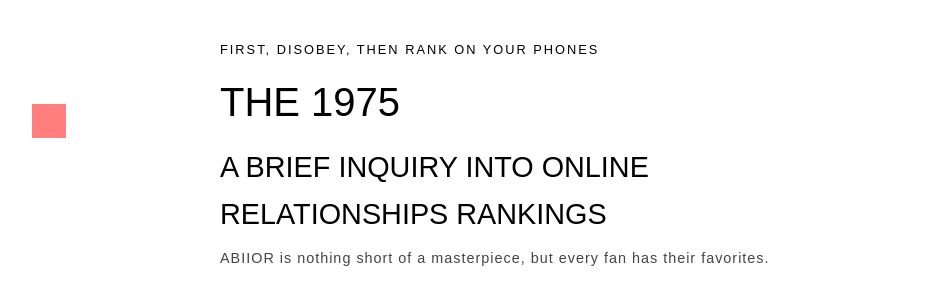
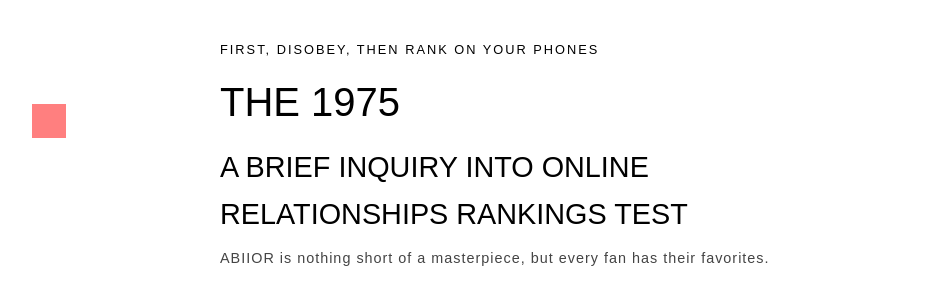
Before and after one commit to ciarabryans/loveitifwerankit, a plain HTML site: page index.html in a window 1280 px wide. Shown: the top 283 px of the page, without its empty margins (120-1061 px from the left). Drawn offline with nearby package versions, Linux system fonts and the light colour scheme; a web font is replaced by a local one.

Commit message:
test deploy

```diff
--- a/index.html
+++ b/index.html
@@ -22,7 +22,7 @@
       <header>
         <p class="subheader">FIRST, DISOBEY, THEN RANK ON YOUR PHONES</p>
         <h1>The 1975</h1>
-        <h2>A Brief Inquiry Into Online Relationships rankings</h2>
+        <h2>A Brief Inquiry Into Online Relationships rankings TEST</h2>
       </header>
       <div class="main">
         <p class="instructions">ABIIOR is nothing short of a masterpiece, but every fan has their favorites.</p>
```
